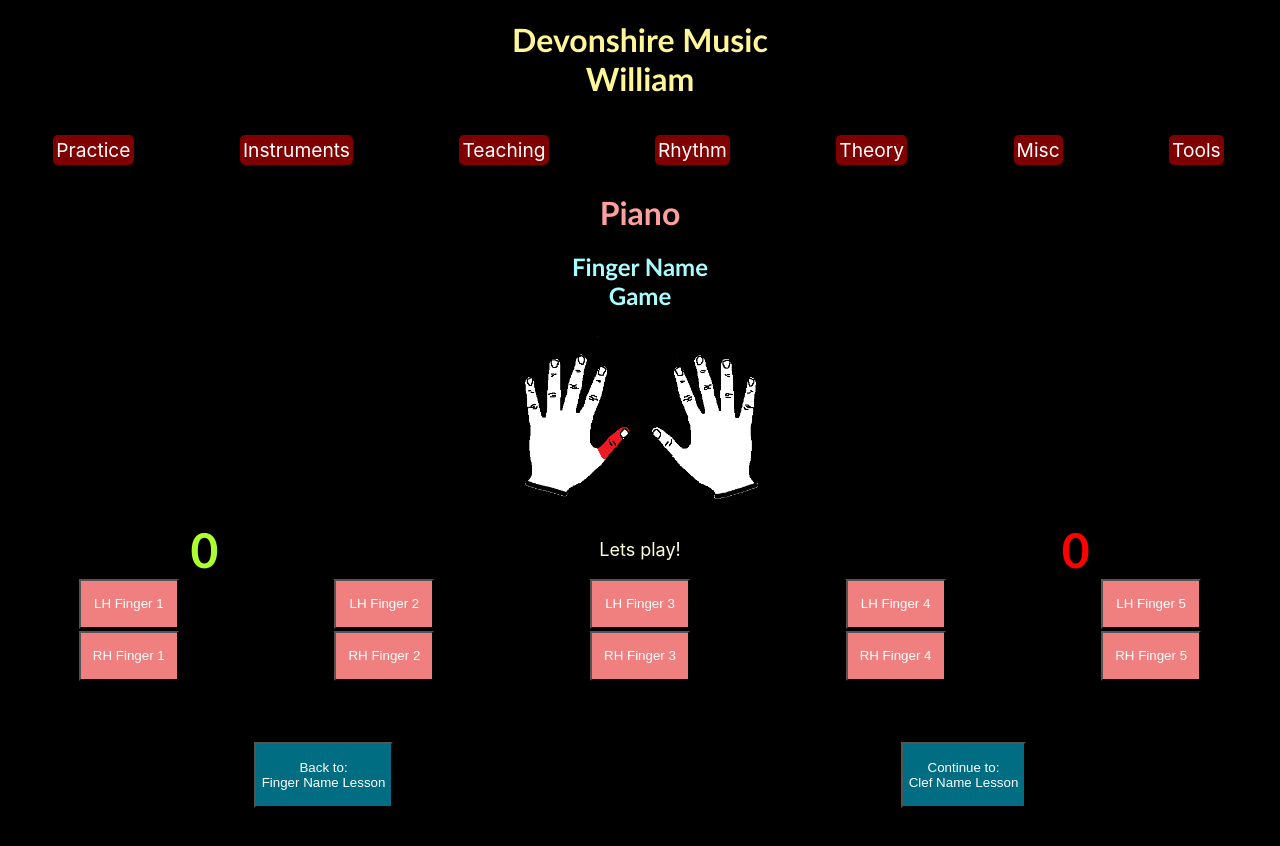
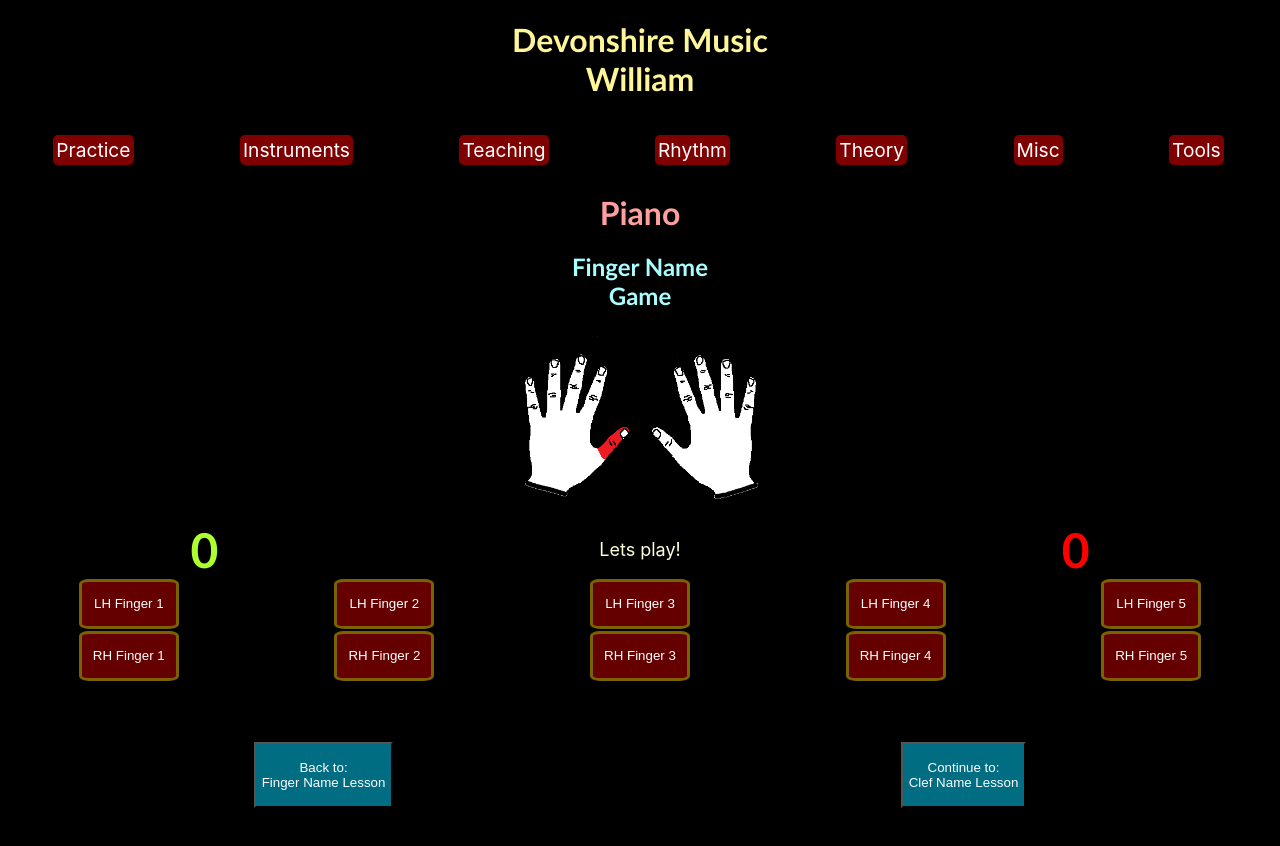
Before and after one commit to Xesius-Prime/music-website, a Next.js app: page /method/piano/fingerNames/game in a window 1280 px wide. Shown: the top 846 px of the page. Built offline with nearby package versions, Linux system fonts and the light colour scheme.

Commit message:
changed some style on the buttons to make them look nicer

```diff
--- a/styles/Home.module.css
+++ b/styles/Home.module.css
@@ -30,8 +30,9 @@
 .buttons {
   height: 50px;
   width: 100px;
-  background-color: lightcoral;
-
+  background-color: rgb(101, 0, 0);
+  border: solid rgb(122, 98, 0);
+  border-radius: 10%;
 }
 
 .buttons:hover {
```
